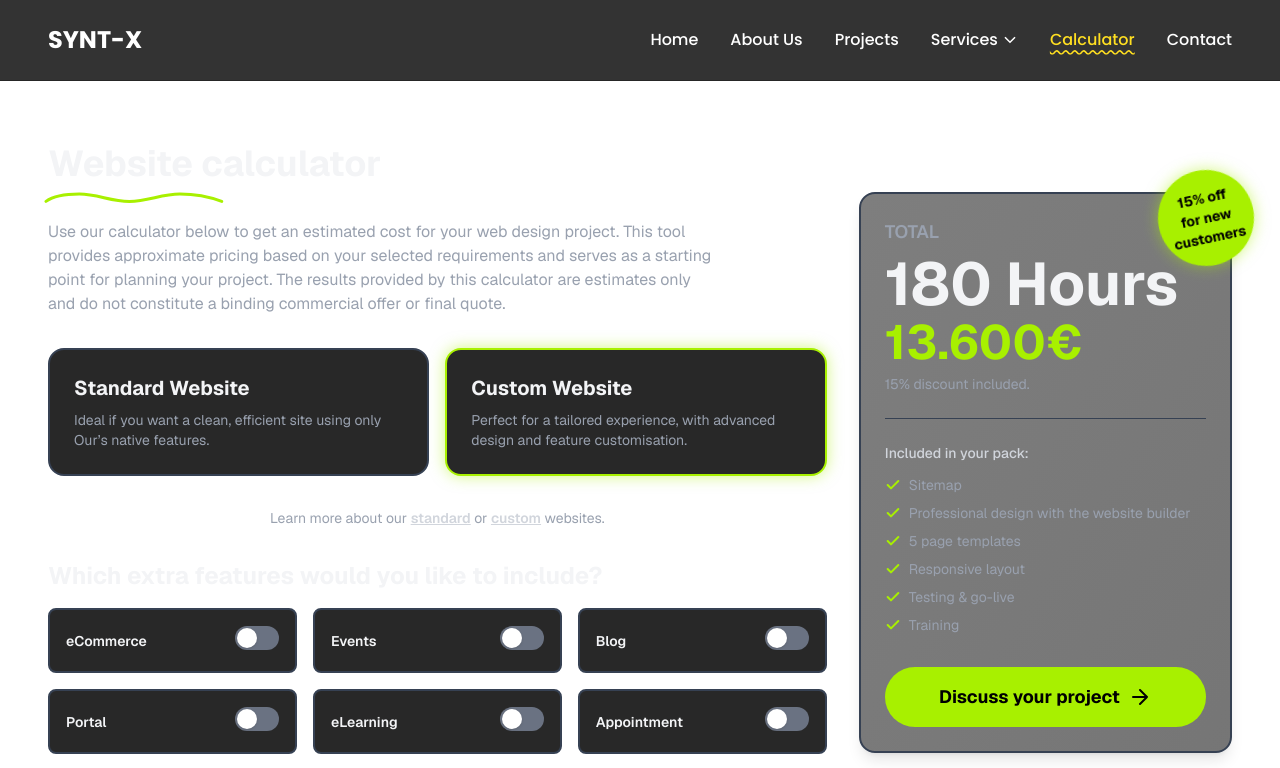
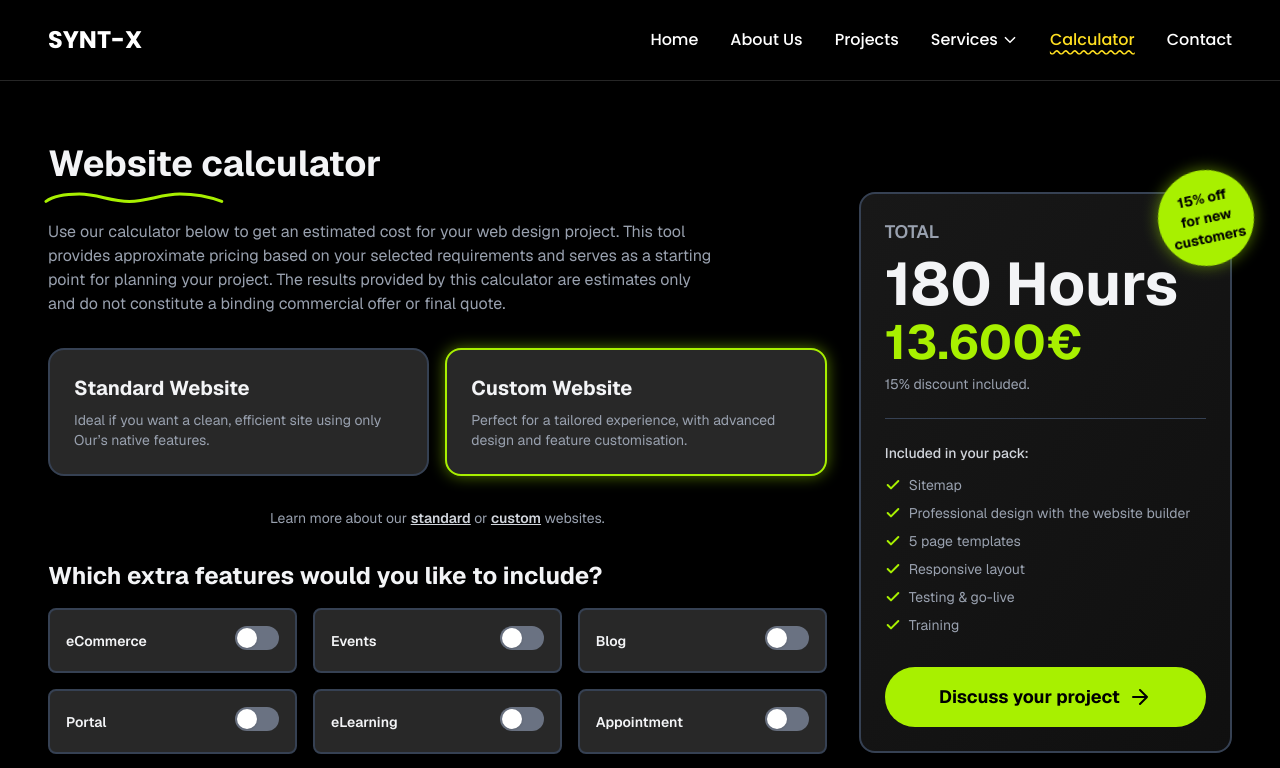
Before and after one commit to Cpvasanth/synt-x, a Next.js app: page /calculator in a window 1280 px wide. Shown: the top 768 px of the page. Built offline with nearby package versions, Linux system fonts and the light colour scheme.

Commit message:
Fixing dark scheme problem

```diff
--- a/app/globals.css
+++ b/app/globals.css
@@ -227,8 +227,8 @@
 }
 
 body {
-  background: var(--background);
-  color: var(--foreground);
+  background: black;
+  color: white;
   font-family: Arial, Helvetica, sans-serif;
 }
 
```
